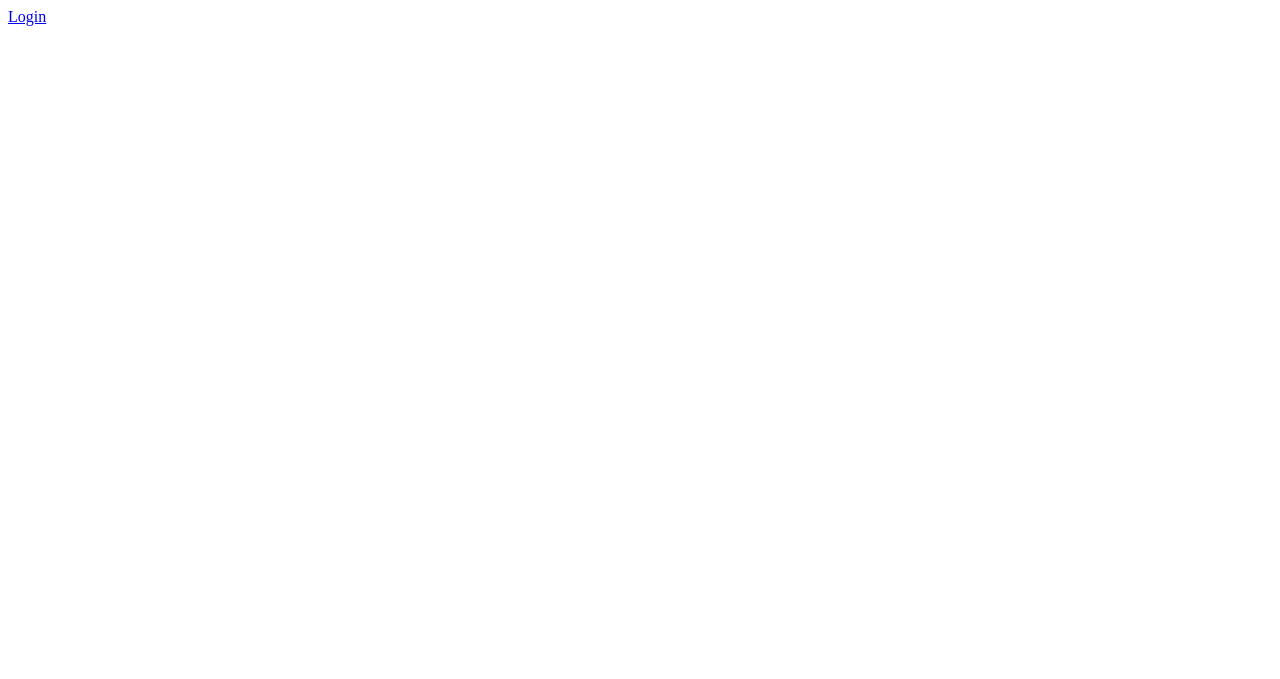
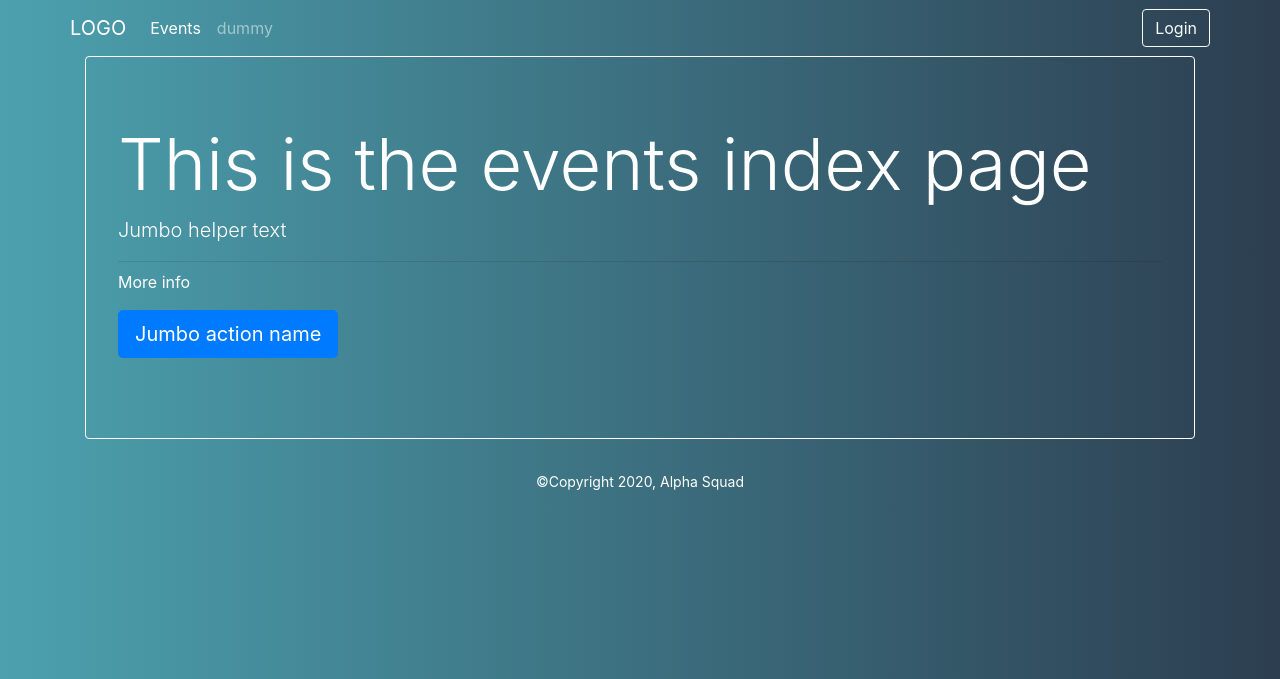
Before and after one commit to tchang421/MeetUpFinder, a Django app: page /events/ in a window 1280 px wide. Before the commit the part shown is almost empty. Shown: the top 679 px of the page. Run offline with Django 3.2, Linux system fonts and the light colour scheme; some libraries are stand-ins or nearby versions.

Commit message:
make events/index extend base

```diff
--- a/eventFinder/static/eventFinder/base.css
+++ b/eventFinder/static/eventFinder/base.css
@@ -18,3 +18,9 @@ body {
 div#navbarTabs{
     display: inline-flex
 }
+
+
+/* events/index */
+div#eventIndexBanner{
+    background: none;
+}
--- a/eventFinder/templates/eventFinder/index.html
+++ b/eventFinder/templates/eventFinder/index.html
@@ -1,4 +1,20 @@
-<!DOCTYPE html>
+{% extends "./base.html" %}
+{% block content %}
+    <div class="container">
+        <div class="jumbotron border border-white rounded" id='eventIndexBanner'>
+            <h1 class="display-3">This is the events index page</h1>
+            <p class="lead">Jumbo helper text</p>
+            <hr class="my-2">
+            <p>More info</p>
+            <p class="lead">
+                <a class="btn btn-primary btn-lg" href="#" role="button">Jumbo action name</a>
+            </p>
+        </div>
+    </div>
+{% endblock %}
+
+
+{% comment %} <!DOCTYPE html>
 <html lang="en">
 <head>
     <meta charset="UTF-8">
@@ -14,4 +30,4 @@
       </a>
     {% endif %}
 </body>
-</html>
+</html> {% endcomment %}
```
